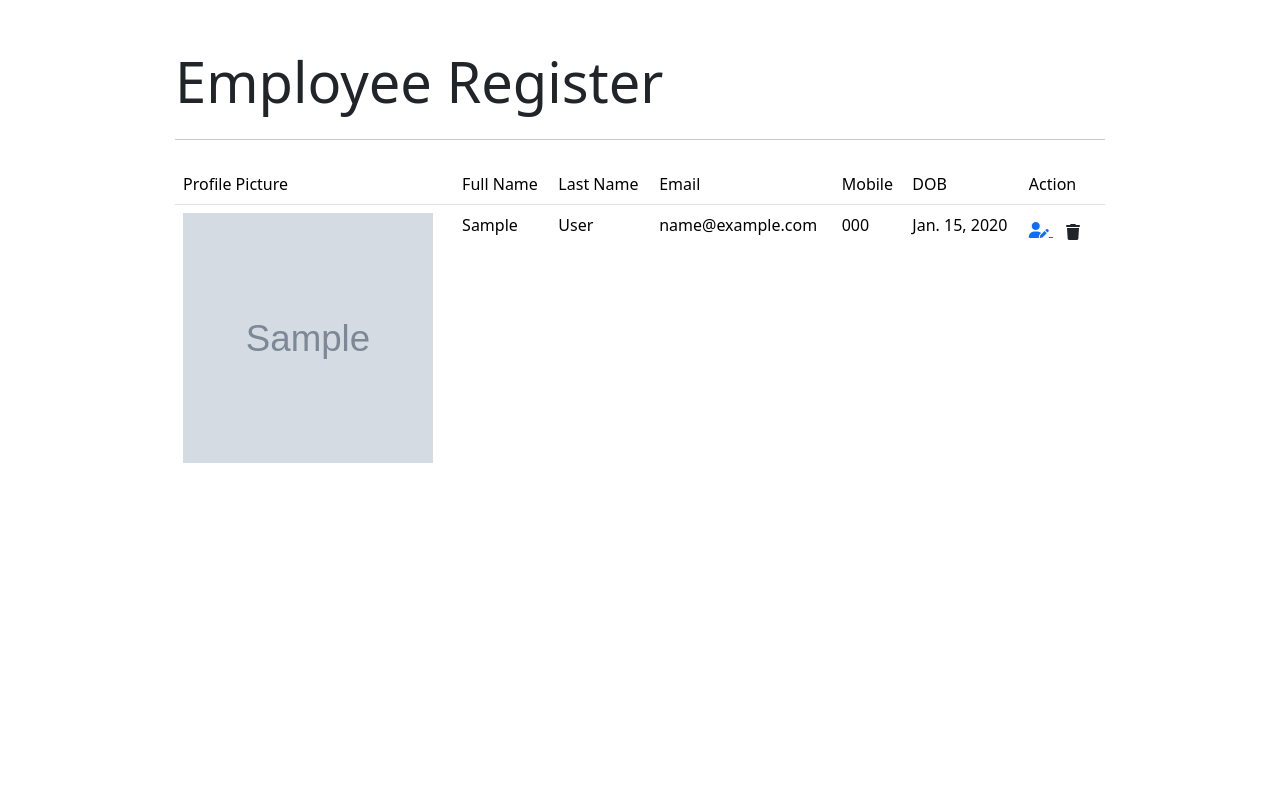
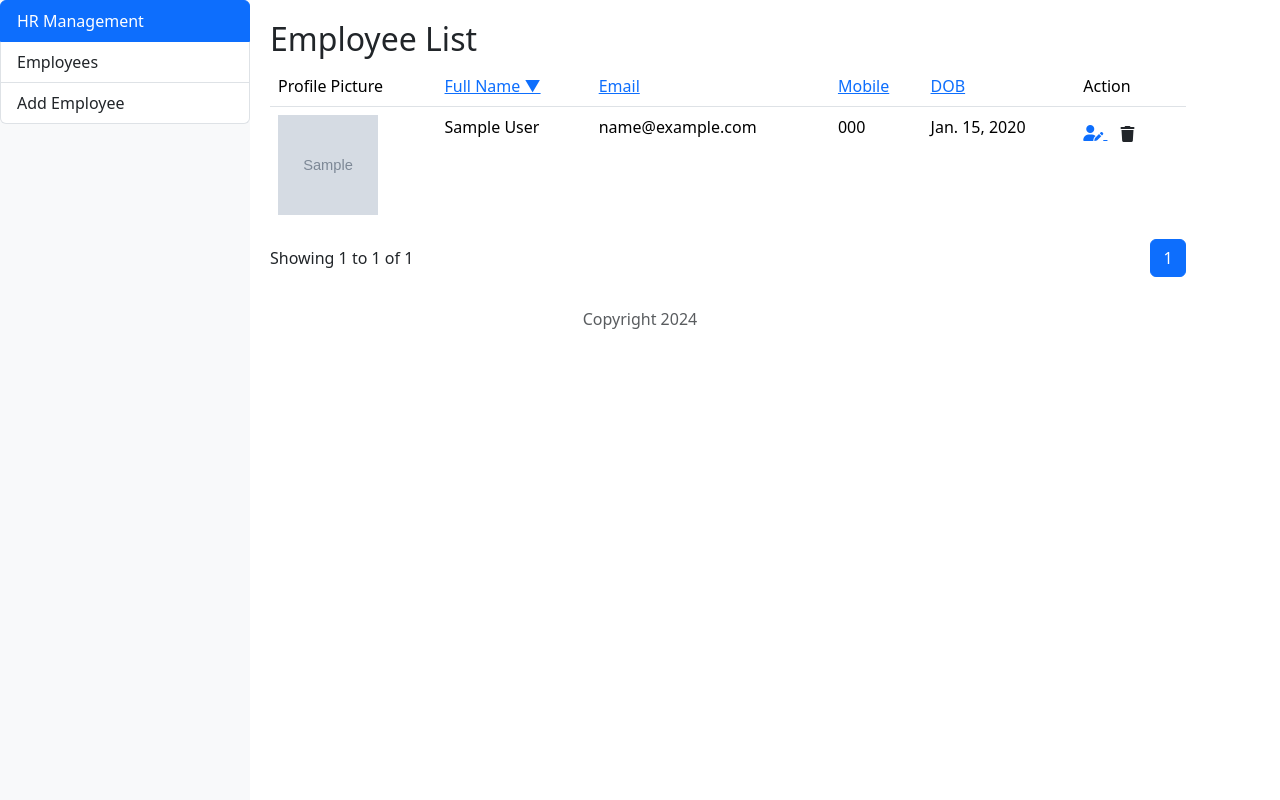
Before and after one commit to PritoM-Debnath/Employee-operations, a Django app: page /employee/list/?sort_by=first_name&order=desc in a window 1280 px wide. Run offline with Django 5.2, Linux system fonts and the light colour scheme; tables that the repository leaves empty hold one stand-in row (values such as "Sample post"); grey boxes marked "Sample" are stand-in pictures; some libraries are stand-ins or nearby versions.

Commit message:
Added Functionality: Sorting & Paging,
-Sorting is applied in Full name, Email, Mobile, DOB.
-Paging: 4 records is loaded at a time

```diff
--- a/employee_operations/employee_registrar/models.py
+++ b/employee_operations/employee_registrar/models.py
@@ -19,8 +19,8 @@ class Employee(models.Model):
                 img = Image.open(self.photo.path)
 
                 # Resize the image to 250x250
-                if img.height > 250 or img.width > 250:
-                    output_size = (250, 250)
+                if img.height > 100 or img.width > 100:
+                    output_size = (100, 100)
                     img = img.resize(output_size, Image.LANCZOS)
 
                     # Save the resized image back to the same path
--- a/employee_operations/employee_registrar/templates/employee_registrar/base.html
+++ b/employee_operations/employee_registrar/templates/employee_registrar/base.html
@@ -3,21 +3,67 @@
 <head>
     <meta charset="UTF-8">
     <meta name="viewport" content="width=device-width, initial-scale=1.0">
-    <title>Employee Register</title>
+    <title>HR Management System</title>
     <link href="https://cdn.jsdelivr.net/npm/bootstrap@5.3.3/dist/css/bootstrap.min.css" rel="stylesheet" integrity="sha384-QWTKZyjpPEjISv5WaRU9OFeRpok6YctnYmDr5pNlyT2bRjXh0JMhjY6hW+ALEwIH" crossorigin="anonymous">
     <link rel="stylesheet" href="https://cdnjs.cloudflare.com/ajax/libs/font-awesome/6.6.0/css/all.min.css">
+    <style>
+        .wrapper {
+            display: flex;
+            width: 100%;
+        }
+        .sidebar {
+            width: 250px;
+            height: 100vh;
+            background: #f8f9fa;
+            position: fixed;
+        }
+        .content {
+            margin-left: 250px;
+            padding: 20px;
+            width: 100%;
+        }
+        .sidebar .nav-link {
+            color: #000;
+        }
+        .sidebar .nav-link:hover {
+            background-color: #ddd;
+        }
+        footer {
+            background-color: white;
+            color: black;
+            padding: 10px;
+            text-align: center;
+            position:
+        }
+    </style>
 </head>
 <body>
     <script src="https://cdn.jsdelivr.net/npm/bootstrap@5.3.3/dist/js/bootstrap.bundle.min.js" integrity="sha384-YvpcrYf0tY3lHB60NNkmXc5s9fDVZLESaAA55NDzOxhy9GkcIdslK1eN7N6jIeHz" crossorigin="anonymous"></script>
-    <div class="container">
-        <div class="col-md-10 offset-md-1 mt-5">
-            <div class="jumbotron">
-                <h1 class="display-4">Employee Register</h1>
-                <hr class="my-4">
+
+    <div class="wrapper">
+        <nav class="sidebar">
+            <div class="list-group">
+                <a href="#" class="list-group-item list-group-item-action active">HR Management</a>
+                <a href="{% url 'employee_list' %}" class="list-group-item list-group-item-action">Employees</a>
+                <a href="{% url 'employee_insert' %}" class="list-group-item list-group-item-action">Add Employee</a>
+            </div>
+        </nav>
+
+        <div class="content-wrapper">
+            <div class="content">
                 {% block content %}
                 {% endblock content %}
             </div>
         </div>
     </div>
+
+    <footer class="footer">
+        <div class="container">
+            <span class="text-muted">Copyright 2024</span>
+        </div>
+    </footer>
+
+
+
 </body>
 </html>
--- a/employee_operations/employee_registrar/templates/employee_registrar/employee_list.html
+++ b/employee_operations/employee_registrar/templates/employee_registrar/employee_list.html
@@ -1,37 +1,89 @@
 {% extends "employee_registrar/base.html" %}
 
 {% block content %}
+<h2>Employee List</h2>
 
 <table class="table table-borderless">
     <thead class="border-bottom font-weight-bold">
         <tr>
             <td>Profile Picture</td>
-            <td>Full Name</td>
-            <td>Last Name</td>
-            <td>Email</td>
-            <td>Mobile</td>
-            <td>DOB</td>
+
+            <!-- Full Name Sorting -->
+            <td>
+                <a href="?sort_by=first_name&order={% if current_sort_by == 'first_name' and current_sort_order == 'asc' %}desc{% else %}asc{% endif %}">
+                    Full Name
+                    {% if current_sort_by == 'first_name' %}
+                        {% if current_sort_order == 'asc' %}
+                            &#9650; <!-- Up arrow -->
+                        {% else %}
+                            &#9660; <!-- Down arrow -->
+                        {% endif %}
+                    {% endif %}
+                </a>
+            </td>
+
+            <!-- Email Sorting -->
+            <td>
+                <a href="?sort_by=email&order={% if current_sort_by == 'email' and current_sort_order == 'asc' %}desc{% else %}asc{% endif %}">
+                    Email
+                    {% if current_sort_by == 'email' %}
+                        {% if current_sort_order == 'asc' %}
+                            &#9650;
+                        {% else %}
+                            &#9660;
+                        {% endif %}
+                    {% endif %}
+                </a>
+            </td>
+
+            <!-- Mobile Sorting -->
+            <td>
+                <a href="?sort_by=mobile&order={% if current_sort_by == 'mobile' and current_sort_order == 'asc' %}desc{% else %}asc{% endif %}">
+                    Mobile
+                    {% if current_sort_by == 'mobile' %}
+                        {% if current_sort_order == 'asc' %}
+                            &#9650;
+                        {% else %}
+                            &#9660;
+                        {% endif %}
+                    {% endif %}
+                </a>
+            </td>
+
+            <!-- Date of Birth Sorting -->
+            <td>
+                <a href="?sort_by=date_of_birth&order={% if current_sort_by == 'date_of_birth' and current_sort_order == 'asc' %}desc{% else %}asc{% endif %}">
+                    DOB
+                    {% if current_sort_by == 'date_of_birth' %}
+                        {% if current_sort_order == 'asc' %}
+                            &#9650;
+                        {% else %}
+                            &#9660;
+                        {% endif %}
+                    {% endif %}
+                </a>
+            </td>
+
             <td>Action</td>
         </tr>
-
     </thead>
-     <tbody>
-        {% for employee in employee_list%}
+    <tbody>
+        {% for employee in employee_list %}
             <tr>
                 <td>
                     {% if employee.photo %}
-                        <img src="{{ employee.photo.url }}" alt="{{ employee.first_name }} {{ employee.last_name }}" width="250" height="250">
+                        <img src="{{ employee.photo.url }}" alt="{{ employee.first_name }} {{ employee.last_name }}" width="100" height="100">
                     {% else %}
-                    {% load static %}<img src="{% static "media/src/default.jpg" %}" alt="Default Avatar" width="250" height="250">
+                        {% load static %}
+                        <img src="{% static 'media/src/default.jpg' %}" alt="Default Avatar" width="100" height="100">
                     {% endif %}
                 </td>
-                <td>{{employee.first_name}}</td>
-                <td>{{employee.last_name}}</td>
-                <td>{{employee.email}}</td>
-                <td>{{employee.mobile}}</td>
-                <td>{{employee.date_of_birth}}</td>
+                <td>{{ employee.first_name }} {{ employee.last_name }}</td>
+                <td>{{ employee.email }}</td>
+                <td>{{ employee.mobile }}</td>
+                <td>{{ employee.date_of_birth }}</td>
                 <td>
-                    <a href=" {% url "employee_update" employee.id  %}" >
+                    <a href="{% url 'employee_update' employee.id %}">
                         <i class="fa-solid fa-user-pen"></i>
                     </a>
                     <form action="{% url 'employee_delete' employee.id %}" method="post" class="d-inline">
@@ -40,12 +92,55 @@
                             <i class="fa-solid fa-trash"></i>
                         </button>
                     </form>
-
                 </td>
             </tr>
+        {% empty %}
+            <tr>
+                <td colspan="6">No employees found.</td>
+            </tr>
         {% endfor %}
-     </tbody>
+    </tbody>
 </table>
 
+<!-- Single line paginator navigator and page info -->
+<div class="d-flex justify-content-between align-items-center">
+    <!-- Showing X to Y of Z items -->
+    <div class="text-left">
+        Showing {{ employee_list.start_index }} to {{ employee_list.end_index }} of {{ employee_list.paginator.count }}
+    </div>
+
+    <!-- Pagination controls on the right -->
+    <nav aria-label="Page navigation">
+        <ul class="pagination mb-0">
+            {% if employee_list.has_previous %}
+                <li class="page-item">
+                    <a class="page-link" href="?page=1&sort_by={{ current_sort_by }}&order={{ current_sort_order }}" aria-label="First">
+                        <span aria-hidden="true">&laquo;&laquo;</span>
+                    </a>
+                </li>
+                <li class="page-item">
+                    <a class="page-link" href="?page={{ employee_list.previous_page_number }}&sort_by={{ current_sort_by }}&order={{ current_sort_order }}" aria-label="Previous">
+                        <span aria-hidden="true">&laquo;</span>
+                    </a>
+                </li>
+            {% endif %}
+
+            <li class="page-item active"><span class="page-link">{{ employee_list.number }}</span></li>
+
+            {% if employee_list.has_next %}
+                <li class="page-item">
+                    <a class="page-link" href="?page={{ employee_list.next_page_number }}&sort_by={{ current_sort_by }}&order={{ current_sort_order }}" aria-label="Next">
+                        <span aria-hidden="true">&raquo;</span>
+                    </a>
+                </li>
+                <li class="page-item">
+                    <a class="page-link" href="?page={{ employee_list.paginator.num_pages }}&sort_by={{ current_sort_by }}&order={{ current_sort_order }}" aria-label="Last">
+                        <span aria-hidden="true">&raquo;&raquo;</span>
+                    </a>
+                </li>
+            {% endif %}
+        </ul>
+    </nav>
+</div>
 
 {% endblock content %}
--- a/employee_operations/employee_registrar/views.py
+++ b/employee_operations/employee_registrar/views.py
@@ -1,11 +1,34 @@
+from django.core.paginator import Paginator
 from django.shortcuts import render, redirect
 from .forms import EmployeeForm
 from .models import Employee
 
-# Create your views here.
 def employee_list(request):
-    context = {'employee_list': Employee.objects.all()}
-    return render(request, "employee_registrar/employee_list.html",context)
+    # Get sorting parameters from the request
+    sort_by = request.GET.get('sort_by', 'first_name')  # Default sort by 'first_name'
+    sort_order = request.GET.get('order', 'asc')
+
+    # Apply sorting order
+    if sort_order == 'desc':
+        sort_by = f'-{sort_by}'  # Prefix with '-' for descending order
+
+    # Fetch employees and apply sorting
+    employee_list = Employee.objects.all().order_by(sort_by)
+
+    # Pagination (4 items per page)
+    paginator = Paginator(employee_list, 4)
+    page_number = request.GET.get('page')
+    page_obj = paginator.get_page(page_number)
+
+    # Pass the sorting parameters and page object to the template
+    context = {
+        'employee_list': page_obj,
+        'current_sort_by': request.GET.get('sort_by', 'first_name'),
+        'current_sort_order': request.GET.get('order', 'asc')
+    }
+
+    return render(request, "employee_registrar/employee_list.html", context)
+
 
 def employee_form(request, id=0):
     if request.method == 'GET':
```
Also changed, not shown: employee_operations/media/src/1.png (added), employee_operations/media/src/3.png (added), employee_operations/media/src/4.png (added), employee_operations/media/src/6.png (added), employee_operations/media/src/dummy_6D6FV4N.png (added), employee_operations/media/src/shadril.png (added), employee_operations/media/src/sourov.png (added).
